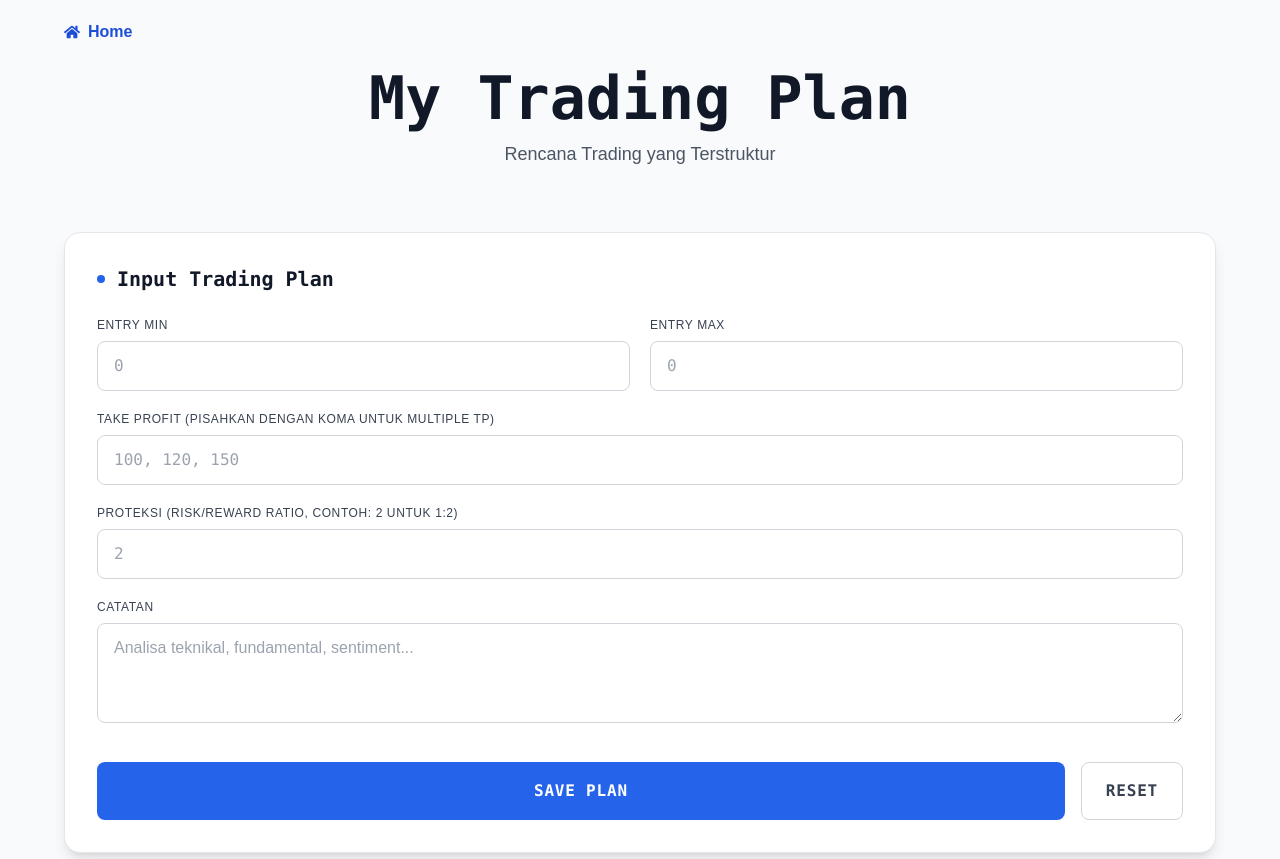
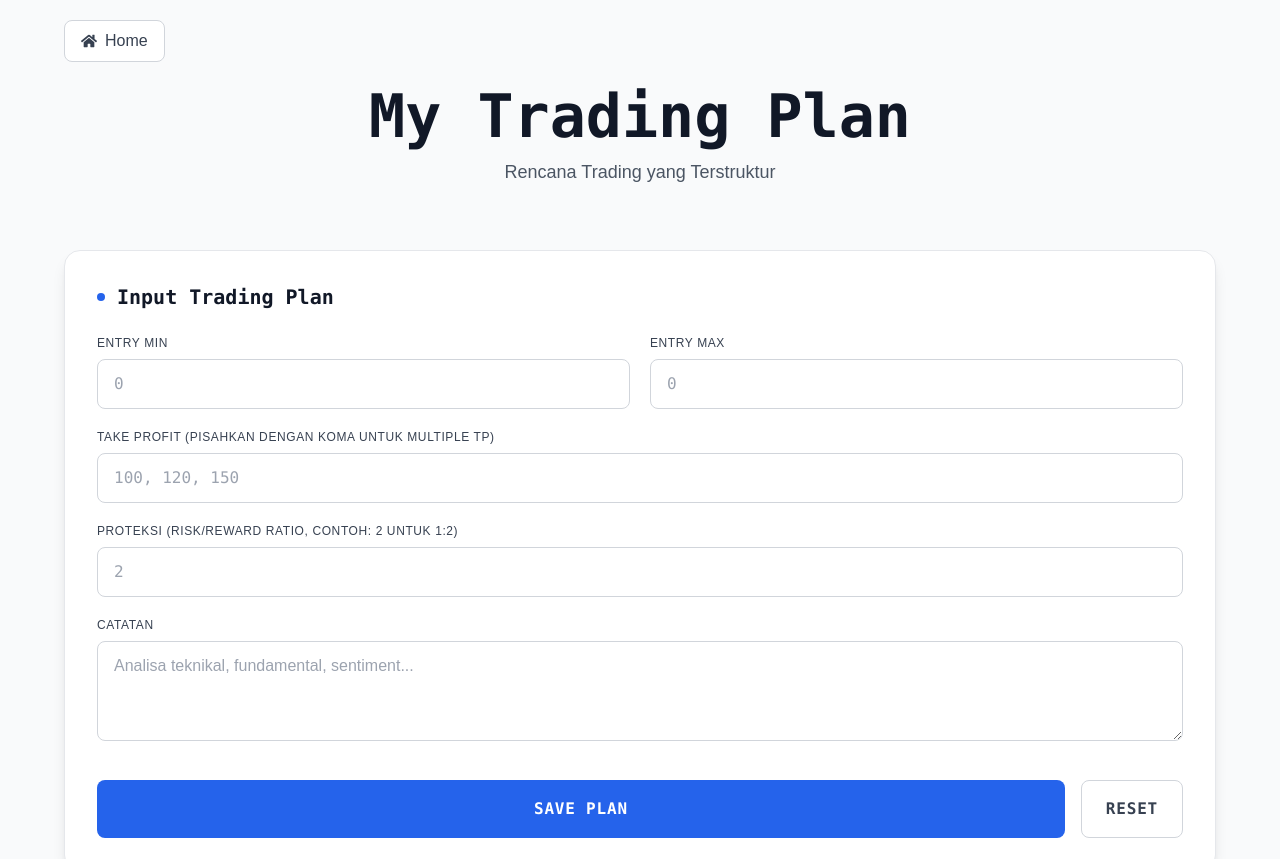
Before and after one commit to ahfasxp/ahfasxp, a Next.js app: page /tools/trading-plan in a window 1280 px wide. Shown: the top 859 px of the page. Built offline with nearby package versions, Linux system fonts and the light colour scheme.

Commit message:
Improve home button styling: clean button style with border and hover effects

```diff
--- a/app/tools/saving-challenge/page.tsx
+++ b/app/tools/saving-challenge/page.tsx
@@ -60,7 +60,7 @@ export default function SavingChallenge() {
       <div className="max-w-4xl mx-auto bg-white rounded-2xl p-8 shadow-lg border border-gray-200">
         <Link
           href="/"
-          className="inline-flex items-center gap-2 text-blue-700 hover:text-blue-900 font-semibold mb-6 transition-colors"
+          className="inline-flex items-center gap-2 bg-white border border-gray-300 px-4 py-2 rounded-lg hover:border-blue-500 hover:bg-gray-50 text-gray-700 font-medium transition-all"
         >
           <FaHome />
           <span>Home</span>
--- a/app/tools/stock-targets/page.tsx
+++ b/app/tools/stock-targets/page.tsx
@@ -287,7 +287,7 @@ Formula: adimollogy & buruhIHSG | Dev: Ahfas`;
       <div className="max-w-5xl mx-auto">
         <Link
           href="/"
-          className="inline-flex items-center gap-2 text-blue-700 hover:text-blue-900 font-semibold mb-6 transition-colors"
+          className="inline-flex items-center gap-2 bg-white border border-gray-300 px-4 py-2 rounded-lg hover:border-blue-500 hover:bg-gray-50 text-gray-700 font-medium transition-all mb-6"
         >
           <FaHome />
           <span>Home</span>
--- a/app/tools/trading-plan/page.tsx
+++ b/app/tools/trading-plan/page.tsx
@@ -303,7 +303,7 @@ export default function TradingPlan() {
       <div className="max-w-6xl mx-auto">
         <Link
           href="/"
-          className="inline-flex items-center gap-2 text-blue-700 hover:text-blue-900 font-semibold mb-6 transition-colors"
+          className="inline-flex items-center gap-2 bg-white border border-gray-300 px-4 py-2 rounded-lg hover:border-blue-500 hover:bg-gray-50 text-gray-700 font-medium transition-all mb-6"
         >
           <FaHome />
           <span>Home</span>
```
